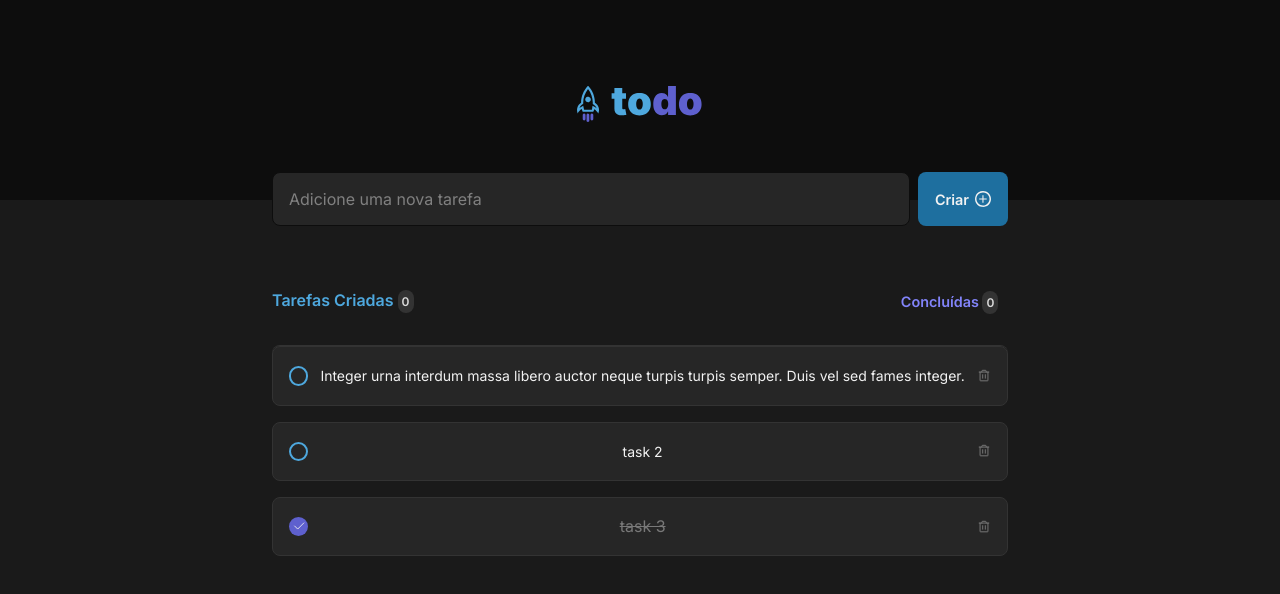
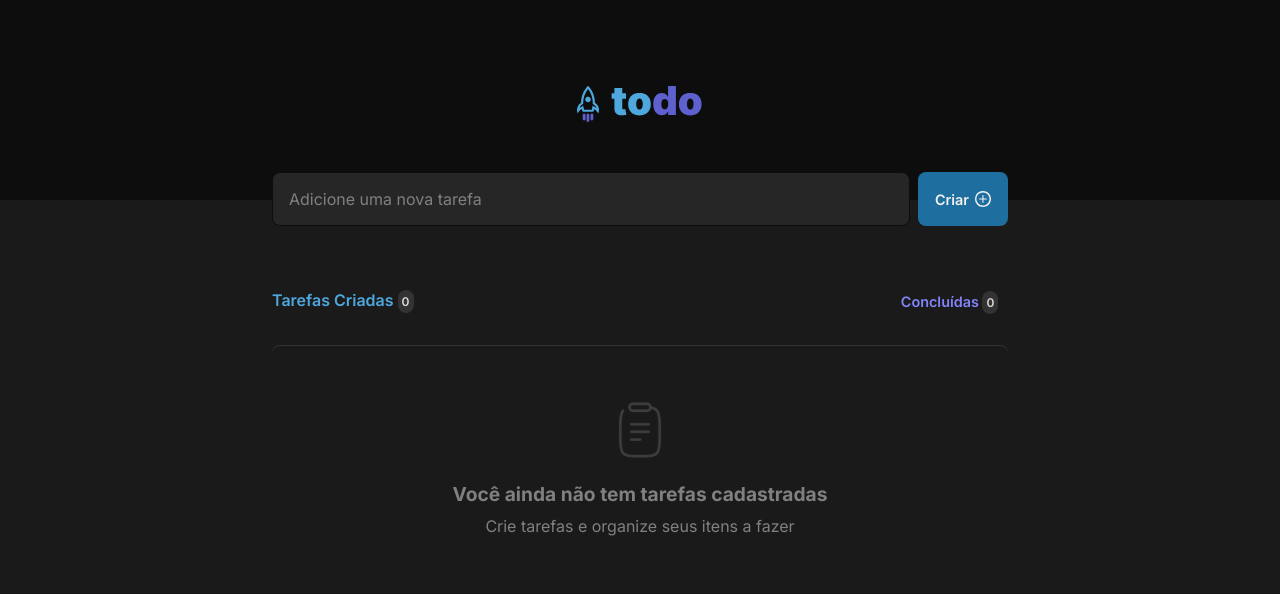
Before and after one commit to lipecalixto/todo-list, a React (Vite) app: page / in a window 1280 px wide. Shown: the top 594 px of the page. Built offline with nearby package versions, Linux system fonts and the light colour scheme.

Commit message:
add new task

```diff
--- a/package.json
+++ b/package.json
@@ -11,12 +11,14 @@
   "dependencies": {
     "phosphor-react": "^1.4.1",
     "react": "^18.0.0",
-    "react-dom": "^18.0.0"
+    "react-dom": "^18.0.0",
+    "uuid": "^8.3.2"
   },
   "devDependencies": {
     "@rocketseat/eslint-config": "^1.1.3",
     "@types/react": "^18.0.0",
     "@types/react-dom": "^18.0.0",
+    "@types/uuid": "^8.3.4",
     "@vitejs/plugin-react": "^1.3.0",
     "eslint": "^8.16.0",
     "typescript": "^4.6.3",
--- a/src/components/Task.tsx
+++ b/src/components/Task.tsx
@@ -5,6 +5,7 @@ import styles from './Task.module.css'
 interface Props {
   name: string
   finished: boolean
+  key: string
 }
 
 export function Task({ name, finished }: Props) {
--- a/src/components/TaskList.tsx
+++ b/src/components/TaskList.tsx
@@ -2,31 +2,46 @@ import styles from './TaskList.module.css'
 import addButton from '../assets/plus.svg'
 import empty from '../assets/emptyList.svg'
 import { Task } from './Task'
+import { useState, FormEvent, ChangeEvent } from 'react'
+import { v4 as uuidv4 } from 'uuid'
+
+interface Task {
+  id: string
+  name: string
+  finished: boolean
+}
 
 export function TaskList() {
-  const tasks = [
-    {
-      id: '1',
-      name: 'Integer urna interdum massa libero auctor neque turpis turpis semper. Duis vel sed fames integer.',
+  const [tasks, setTasks] = useState<Task[]>([])
+
+  const [taskName, setTaskName] = useState('')
+
+  function handleCreateNewTask(event: FormEvent) {
+    event.preventDefault()
+
+    const newTask = {
+      id: uuidv4(),
+      name: taskName,
       finished: false,
-    },
-    {
-      id: '2',
-      name: 'task 2',
-      finished: false,
-    },
-    {
-      id: '3',
-      name: 'task 3',
-      finished: true,
-    },
-  ]
+    }
+    setTasks([newTask, ...tasks])
+    setTaskName('')
+  }
+
+  function handleNewTaskChange(event: ChangeEvent<HTMLInputElement>) {
+    event.target.setCustomValidity('')
+    setTaskName(event.target.value)
+  }
 
   return (
     <section className={styles.section}>
       <header>
-        <form className={styles.newTaskForm}>
-          <input type="text" placeholder="Adicione uma nova tarefa" />
+        <form onSubmit={handleCreateNewTask} className={styles.newTaskForm}>
+          <input
+            type="text"
+            placeholder="Adicione uma nova tarefa"
+            onChange={handleNewTaskChange}
+          />
           <button>
             Criar <img src={addButton} alt="Adicionar tarefa" />
           </button>
@@ -47,7 +62,7 @@ export function TaskList() {
             <ul>
               {tasks.map(({ id, name, finished }) => (
                 <li key={id}>
-                  <Task name={name} finished={finished} />
+                  <Task key={id} name={name} finished={finished} />
                 </li>
               ))}
             </ul>
```
Also changed, not shown: 1 other file (tests, documents, lock files or other folders).
